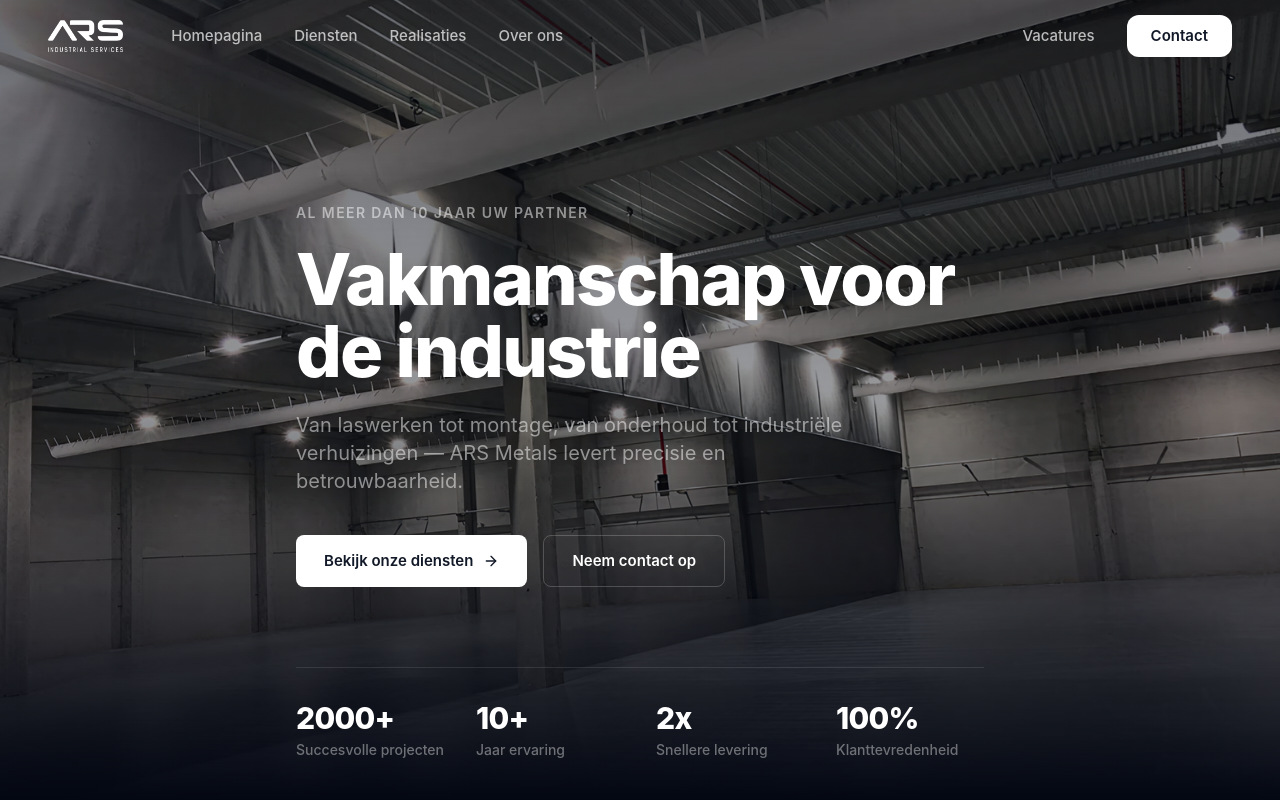
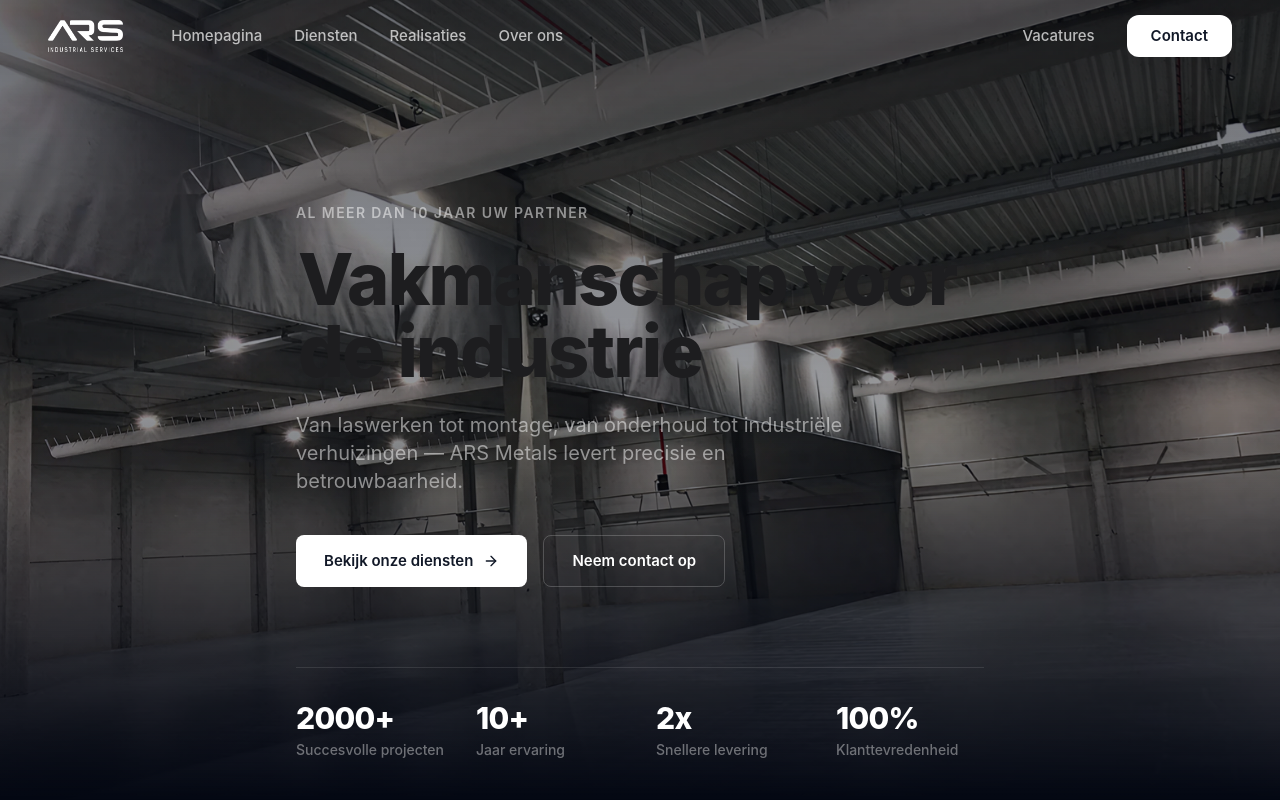
Before and after one commit to briskbe/ars, a Next.js app: page / in a window 1280 px wide. Shown: the top 800 px of the page. Built offline with nearby package versions, Linux system fonts and the light colour scheme.

Commit message:
Add GradientWaveText to hero title
Wire the Spell gradient-wave-text effect (white base, linear cyan→pink
wave) into the homepage hero heading so "Vakmanschap voor de industrie"
animates instead of sitting as flat white text.

```diff
--- a/app/page.tsx
+++ b/app/page.tsx
@@ -22,6 +22,7 @@ import {
   CheckCircle2,
   Star,
 } from "lucide-react";
+import { GradientWaveText } from "@/components/gradient-wave-text";
 
 /* ------------------------------------------------------------------ */
 /*  DATA                                                               */
@@ -332,10 +333,16 @@ function Hero() {
             Al meer dan 10 jaar uw partner
           </p>
 
-          <h1 className="animate-fade-in-up animate-delay-100 mt-5 max-w-4xl text-4xl font-extrabold leading-[1.08] tracking-tight text-white sm:text-5xl md:text-6xl lg:text-7xl">
-            Vakmanschap voor
-            <br />
-            de industrie
+          <h1 className="animate-fade-in-up animate-delay-100 mt-5 max-w-4xl">
+            <GradientWaveText
+              align="left"
+              repeat
+              radial={false}
+              className="text-4xl font-extrabold leading-[1.08] tracking-tight sm:text-5xl md:text-6xl lg:text-7xl [--gradient-wave-base:rgb(255,255,255)]"
+              customColors={["#60a5fa", "#818cf8", "#a78bfa", "#c084fc", "#f472b6", "#fb7185"]}
+            >
+              {"Vakmanschap voor\nde industrie"}
+            </GradientWaveText>
           </h1>
 
           <p className="animate-fade-in-up animate-delay-200 mt-6 max-w-xl text-lg leading-relaxed text-white/50 md:text-xl">
--- /dev/null
+++ b/components/gradient-wave-text.tsx
@@ -0,0 +1,270 @@
+"use client";
+
+import { useRef, useEffect, useMemo, useCallback, useState } from "react";
+import { cn } from "@/lib/utils";
+
+type Align = "left" | "center" | "right";
+
+const defaultColors = ["#8d6869", "#5a8ea6", "#b9c96e", "#c7c571", "#cb706f", "#7e5e5f"];
+
+interface GradientWaveTextProps {
+  children?: React.ReactNode;
+  align?: Align;
+  className?: string;
+
+  speed?: number;
+  paused?: boolean;
+  delay?: number;
+  repeat?: boolean;
+  inView?: boolean;
+  once?: boolean;
+
+  radial?: boolean;
+  bottomOffset?: number;
+  bandGap?: number;
+  bandCount?: number;
+  customColors?: string[];
+
+  onClick?: (e: React.MouseEvent) => void;
+  onMouseEnter?: (e: React.MouseEvent) => void;
+  onMouseLeave?: (e: React.MouseEvent) => void;
+
+  ariaLabel?: string;
+}
+
+export function GradientWaveText({
+  children,
+  align = "center",
+  className,
+
+  speed = 1,
+  paused = false,
+  delay = 0,
+  repeat = false,
+  inView = false,
+  once = true,
+
+  radial = true,
+  bottomOffset = 20,
+  bandGap = 4,
+  bandCount = 8,
+  customColors,
+
+  onClick,
+  onMouseEnter,
+  onMouseLeave,
+
+  ariaLabel,
+}: GradientWaveTextProps) {
+  const elRef = useRef<HTMLDivElement | null>(null);
+  const rafRef = useRef(0);
+  const tRef = useRef(0);
+  const cyclesDoneRef = useRef(0);
+  const finishedRef = useRef(false);
+  const startedRef = useRef(false);
+  const startAtRef = useRef(0);
+  const hasPlayedRef = useRef(false);
+
+  const [isInView, setIsInView] = useState(!inView);
+
+  const cycles = repeat ? 0 : 1;
+
+  useEffect(() => {
+    if (!inView) {
+      setIsInView(true);
+      return;
+    }
+
+    const node = elRef.current;
+    if (!node) return;
+
+    const observer = new IntersectionObserver(
+      (entries) => {
+        entries.forEach((entry) => {
+          if (entry.isIntersecting) {
+            if (once && hasPlayedRef.current) return;
+            setIsInView(true);
+            hasPlayedRef.current = true;
+          } else if (!once) {
+            setIsInView(false);
+          }
+        });
+      },
+      { threshold: 0.1 }
+    );
+
+    observer.observe(node);
+    return () => observer.disconnect();
+  }, [inView, once]);
+
+  const resolvedColors = useMemo(() => {
+    return customColors?.length ? customColors : defaultColors;
+  }, [customColors]);
+
+  const stops = useMemo(() => {
+    const arr: string[] = [];
+    const baseColor = "var(--gradient-wave-base, rgb(29,29,31))";
+    arr.push(`${baseColor} calc((var(--gi) + 0) * 1%)`);
+    for (let i = 0; i < bandCount && i < resolvedColors.length * 2; i++) {
+      const color = resolvedColors[i % resolvedColors.length];
+      const offset = (i + 2) * bandGap;
+      arr.push(`${color} calc((var(--gi) + ${offset}) * 1%)`);
+    }
+    const endOffset = (bandCount + 2) * bandGap;
+    arr.push(`${baseColor} calc((var(--gi) + ${endOffset}) * 1%)`);
+    return arr.join(", ");
+  }, [resolvedColors, bandGap, bandCount]);
+
+  const gradient = useMemo(() => {
+    return radial
+      ? `radial-gradient(circle at 50% bottom, ${stops})`
+      : `linear-gradient(0deg, ${stops})`;
+  }, [radial, stops]);
+
+  useEffect(() => {
+    const node = elRef.current;
+    if (node) node.style.setProperty("--gi", "-25");
+  }, []);
+
+  useEffect(() => {
+    if (!isInView) return;
+
+    const node = elRef.current;
+    if (!node) return;
+
+    tRef.current = -25;
+    cyclesDoneRef.current = 0;
+    finishedRef.current = false;
+    startedRef.current = false;
+    startAtRef.current = performance.now() + Math.max(0, (delay ?? 0) * 1000);
+    node.style.setProperty("--gi", "-25");
+  }, [isInView, delay]);
+
+  useEffect(() => {
+    const node = elRef.current;
+    if (!node || !isInView) return;
+
+    const RANGE = 200;
+    let last = performance.now();
+
+    const tick = (now: number) => {
+      if (finishedRef.current) return;
+
+      if (!startedRef.current) {
+        if (now >= startAtRef.current) {
+          startedRef.current = true;
+          last = now;
+        } else {
+          rafRef.current = requestAnimationFrame(tick);
+          return;
+        }
+      }
+
+      const dt = Math.min(64, now - last);
+      last = now;
+
+      const shouldAnimate = !paused;
+
+      if (shouldAnimate) {
+        const increment = (dt * speed) / 16.6667;
+        let next = tRef.current + increment;
+
+        if (cycles === 0) {
+          if (next >= RANGE) next = next % RANGE;
+          tRef.current = next;
+          node.style.setProperty("--gi", String(next));
+        } else {
+          while (next >= RANGE && cyclesDoneRef.current < cycles) {
+            next -= RANGE;
+            cyclesDoneRef.current += 1;
+          }
+
+          if (cyclesDoneRef.current >= cycles) {
+            tRef.current = RANGE;
+            node.style.setProperty("--gi", String(RANGE));
+            finishedRef.current = true;
+            return;
+          } else {
+            tRef.current = next;
+            node.style.setProperty("--gi", String(next));
+          }
+        }
+      }
+
+      rafRef.current = requestAnimationFrame(tick);
+    };
+
+    rafRef.current = requestAnimationFrame(tick);
+    return () => cancelAnimationFrame(rafRef.current);
+  }, [speed, paused, cycles, isInView]);
+
+  const justifyContent =
+    align === "left"
+      ? "flex-start"
+      : align === "right"
+        ? "flex-end"
+        : "center";
+
+  const handleClick = useCallback(
+    (e: React.MouseEvent) => {
+      onClick?.(e);
+    },
+    [onClick]
+  );
+
+  const handleMouseEnter = useCallback(
+    (e: React.MouseEvent) => {
+      onMouseEnter?.(e);
+    },
+    [onMouseEnter]
+  );
+
+  const handleMouseLeave = useCallback(
+    (e: React.MouseEvent) => {
+      onMouseLeave?.(e);
+    },
+    [onMouseLeave]
+  );
+
+  return (
+    <div
+      ref={elRef}
+      className={cn(
+        "flex w-full h-full items-center [--gradient-wave-base:rgb(29,29,31)] dark:[--gradient-wave-base:rgb(255,255,255)]",
+        className
+      )}
+      style={{ justifyContent, "--gi": -25 } as React.CSSProperties}
+      aria-label={ariaLabel || undefined}
+      role={ariaLabel ? "img" : undefined}
+      onClick={handleClick}
+      onMouseEnter={handleMouseEnter}
+      onMouseLeave={handleMouseLeave}
+    >
+      <span
+        style={{
+          textAlign: align,
+          backgroundImage: gradient,
+          WebkitBackgroundClip: "text",
+          backgroundClip: "text",
+          WebkitTextFillColor: "transparent",
+          color: "transparent",
+          whiteSpace: "pre-wrap",
+          wordBreak: "break-word",
+          display: "inline-block",
+          WebkitFontSmoothing: "antialiased",
+          MozOsxFontSmoothing: "grayscale",
+          WebkitBackfaceVisibility: "hidden",
+          backfaceVisibility: "hidden",
+          transform: "translateZ(0)",
+          paddingBottom: `${bottomOffset}%`,
+          marginBottom: `-${bottomOffset}%`,
+          paddingInline: 2,
+        }}
+      >
+        {children}
+      </span>
+    </div>
+  );
+}
+
+export default GradientWaveText;
--- /dev/null
+++ b/lib/utils.ts
@@ -0,0 +1,3 @@
+export function cn(...inputs: Array<string | undefined | null | false>) {
+  return inputs.filter(Boolean).join(" ");
+}
```
